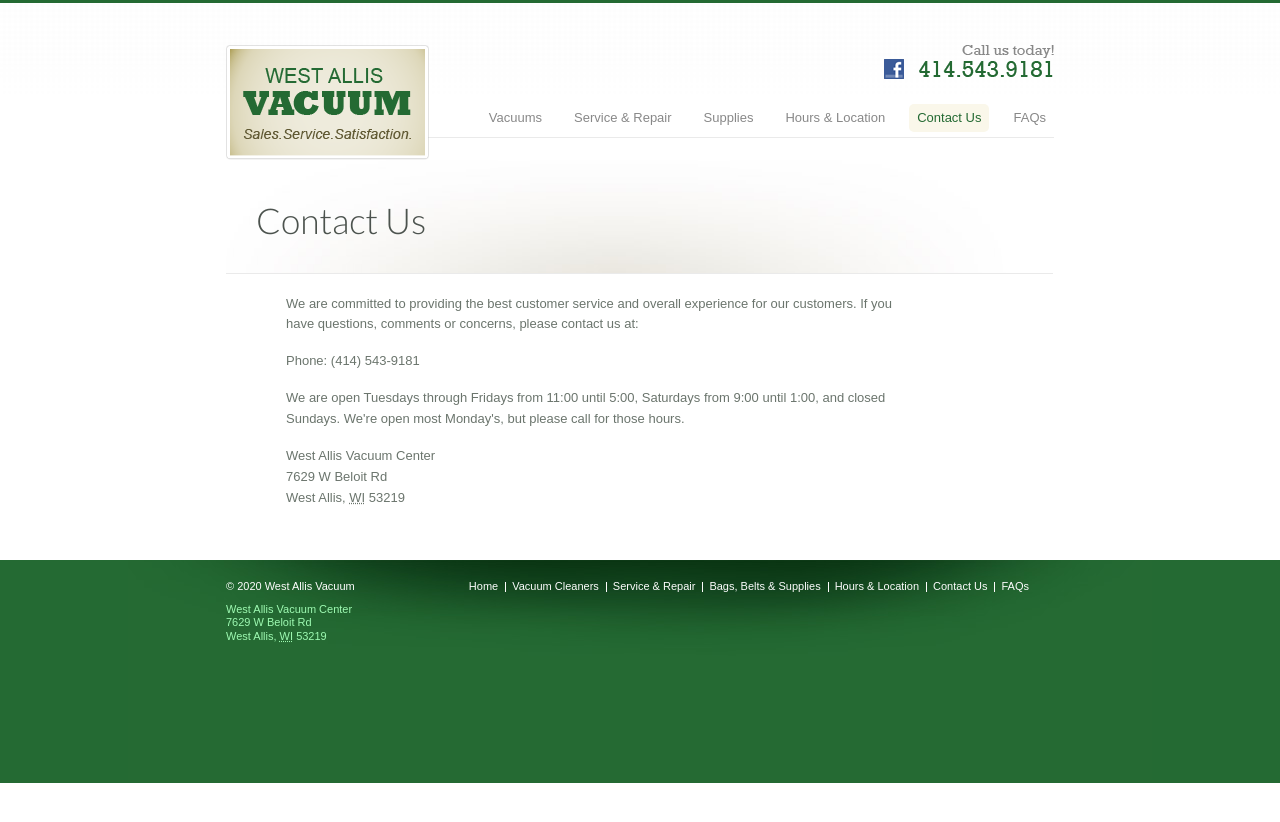
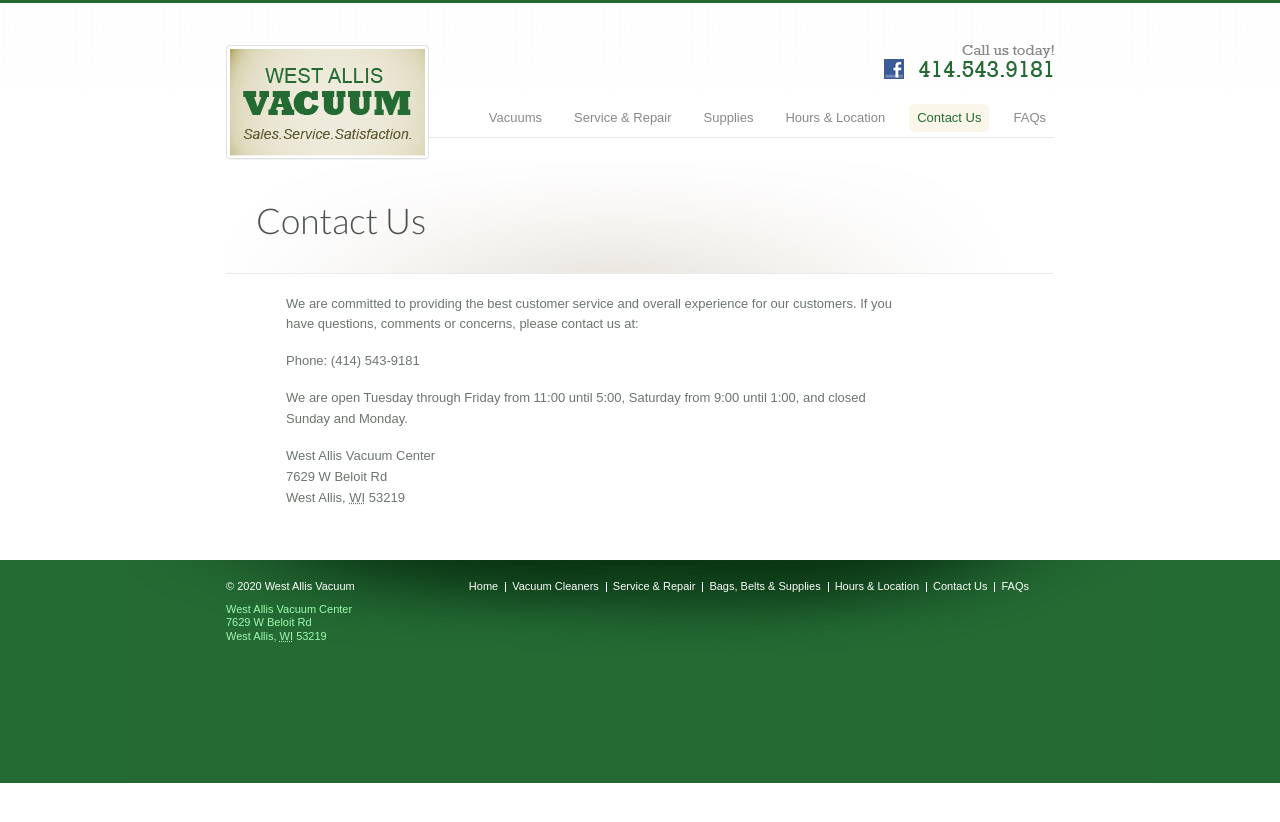
Before and after one commit to mikebranski/westallisvacuum.com, a Jekyll site: the page built from contact/index.html, in a window 1280 px wide. Shown: the top 822 px of the page. Built offline with Jekyll 4.4.1, drawn with Linux system fonts in a browser that asks for light colours.

Commit message:
Closed Monday

```diff
--- a/contact/index.html
+++ b/contact/index.html
@@ -3,12 +3,18 @@
 section: contact
 title: Contact Us
 ---
-<p>We are committed to providing the best customer service and overall experience for our customers. If you have questions, comments or concerns, please contact us at:</p>
+<p>
+    We are committed to providing the best customer service and overall experience for our customers.
+    If you have questions, comments or concerns, please contact us at:
+</p>
 
 <div class="vcard">
     <p class="tel">Phone: <span class="value">(414) 543-9181</span></p>
 
-    <p>We are open Tuesdays through Fridays from 11:00 until 5:00, Saturdays from 9:00 until 1:00, and closed Sundays. We're open most Monday's, but please call for those hours.</p>
+    <p>
+        We are open Tuesday through Friday from 11:00 until 5:00, Saturday from 9:00 until 1:00, and
+        closed Sunday and Monday.
+    </p>
 
     <div class="fn org">West Allis Vacuum Center</div>
     <p class="adr">
```
